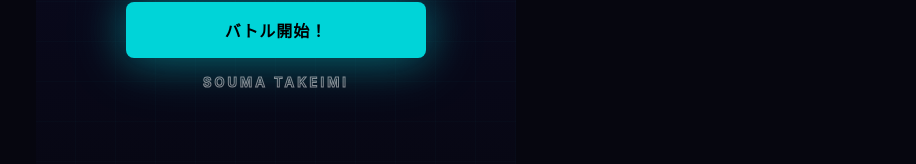
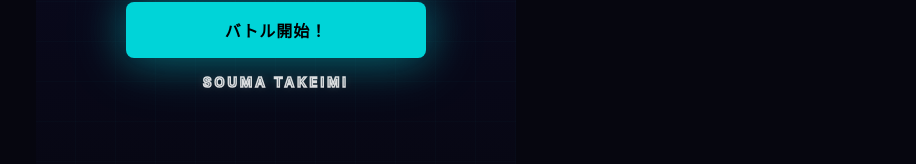
Before and after one commit to take-ma-ru/souma_app, a plain HTML site: page boki2_app.html in a window 1280 px wide. Shown: the part 519-683 px from the top of the page, without its empty margins (364-1280 px from the left). Drawn offline with Linux system fonts and the light colour scheme.

Commit message:
SOUMA TAKEIMI クレジットの視認性を改善

```diff
--- a/boki2_app.html
+++ b/boki2_app.html
@@ -47,7 +47,7 @@ body{font-family:-apple-system,'Hiragino Sans','Yu Gothic',sans-serif;background
 .title-logo{font-size:28px;font-weight:900;letter-spacing:3px;background:linear-gradient(135deg,var(--p),#fff);-webkit-background-clip:text;-webkit-text-fill-color:transparent;}
 .title-sub{font-size:13px;color:var(--tx2);letter-spacing:4px;margin-top:-6px;}
 .jett-quote{background:var(--card);border-left:3px solid var(--p);padding:12px 16px;border-radius:0 8px 8px 0;font-size:14px;color:var(--p);font-style:italic;line-height:1.6;align-self:stretch;margin:0 4px;text-align:left;}
-.title-credit{font-size:13px;font-weight:700;letter-spacing:3px;color:transparent;-webkit-text-stroke:1px rgba(255,255,255,0.5);text-stroke:1px rgba(255,255,255,0.5);margin-top:4px;}
+.title-credit{font-size:13px;font-weight:700;letter-spacing:3px;color:transparent;-webkit-text-stroke:1.5px rgba(255,255,255,0.85);text-stroke:1.5px rgba(255,255,255,0.85);margin-top:4px;text-shadow:0 0 10px rgba(255,255,255,0.2);}
 
 /* buttons */
 .btn{border:none;padding:16px 32px;font-size:16px;font-weight:700;border-radius:8px;cursor:pointer;letter-spacing:1px;transition:all .18s;width:100%;max-width:300px;}
```
